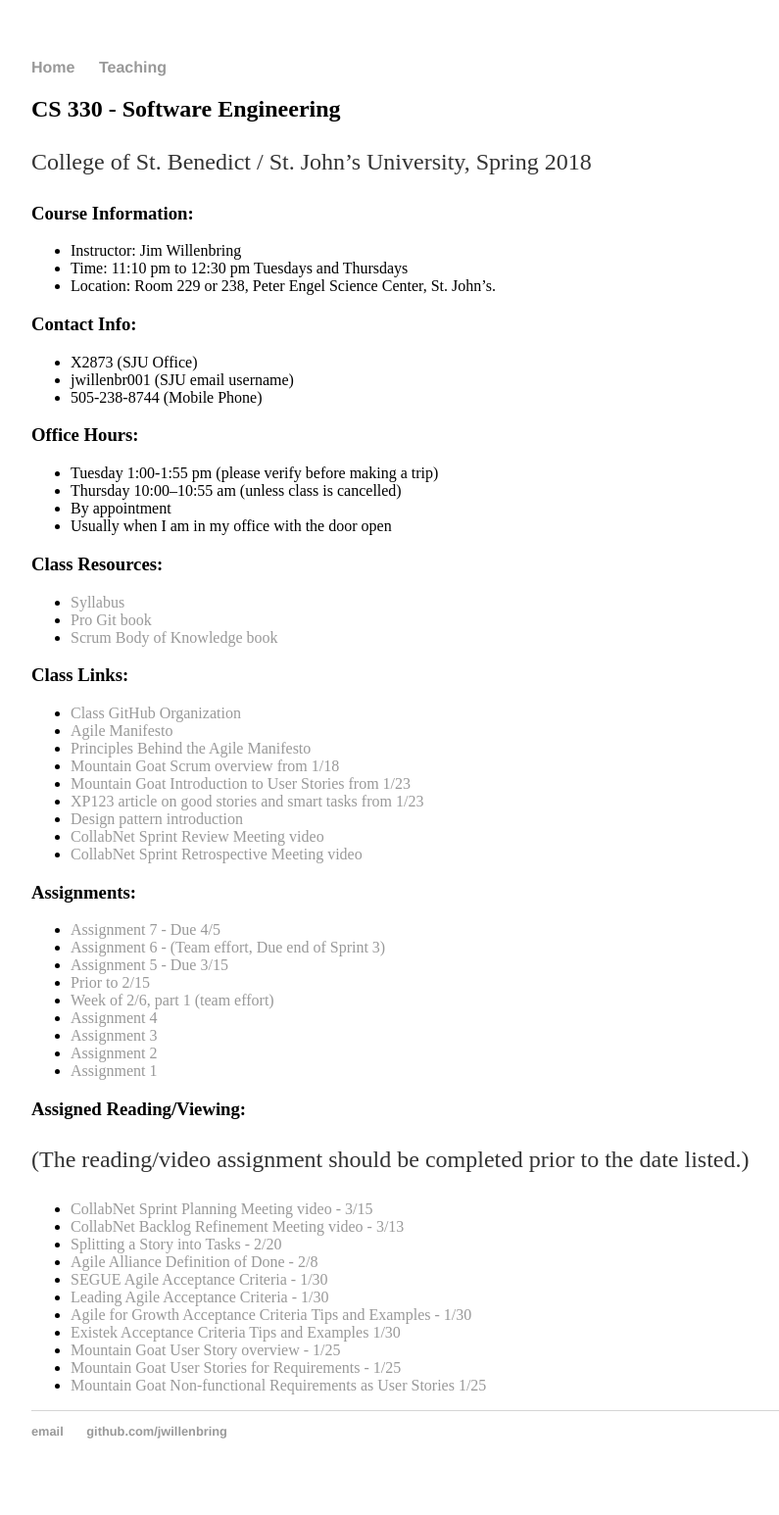
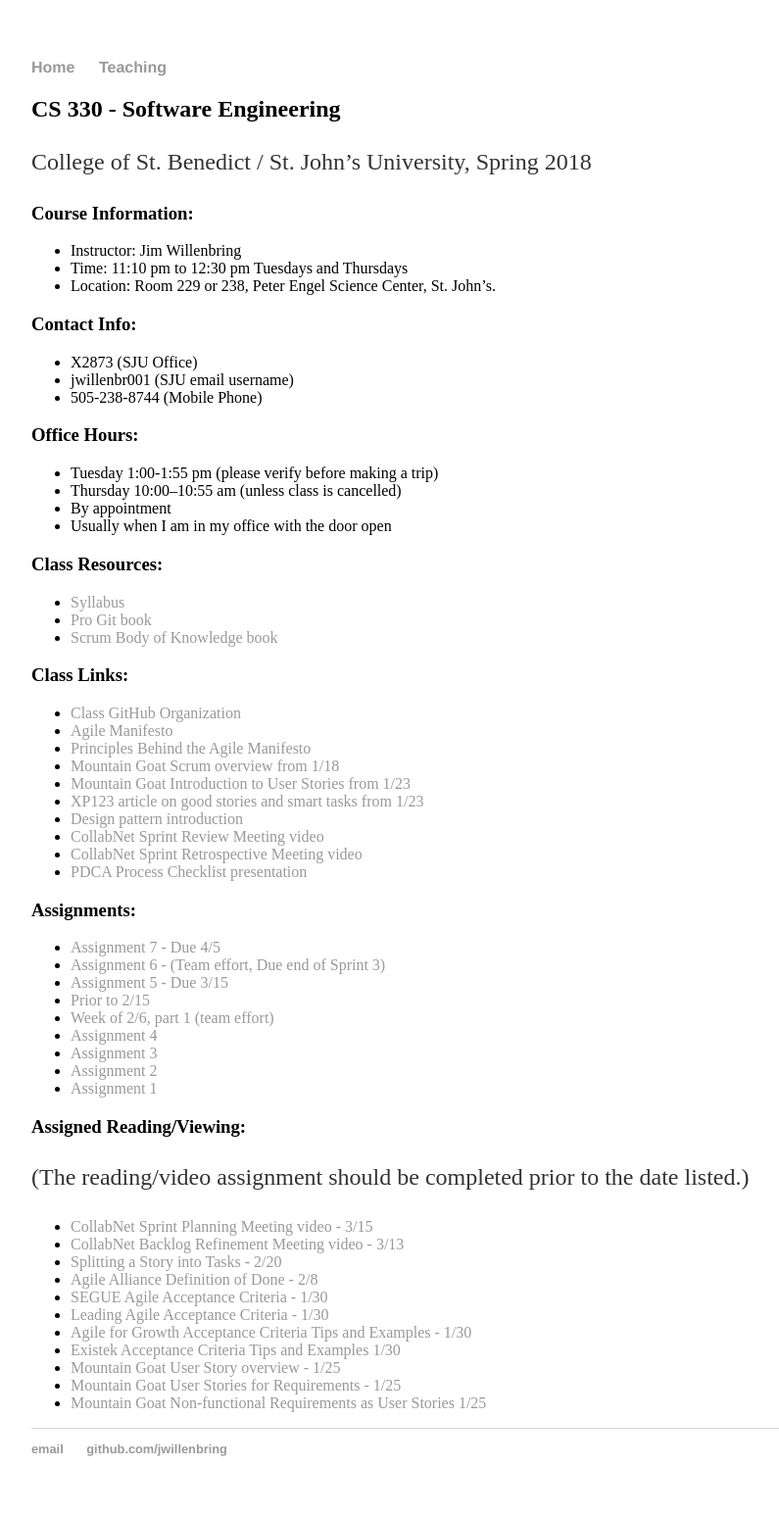
Before and after one commit to jwillenbring/jwillenbring.github.io, a Jekyll site: the page built from teaching/2018-Spring-CS330/index.md, in a window 1280 px wide. Shown: the whole page at 98% size, without its empty margins (160-955 px from the left). Built offline with Jekyll 4.4.1, drawn with Linux system fonts in a browser that asks for light colours; our own code applies the rules of GitHub Pages for plain Markdown files.

Commit message:
Update index.md
Added PDCA slides

```diff
--- a/teaching/2018-Spring-CS330/index.md
+++ b/teaching/2018-Spring-CS330/index.md
@@ -37,6 +37,7 @@ College of St. Benedict / St. John's University, Spring 2018
   * [Design pattern introduction](https://www.slideshare.net/abhisheksagi/design-patterns-10468437)
   * [CollabNet Sprint Review Meeting video](https://www.youtube.com/watch?v=cbJinz6TieI)
   * [CollabNet Sprint Retrospective Meeting video](https://www.youtube.com/watch?v=rZ8I0ATrauM)
+  * [PDCA Process Checklist presentation](https://drive.google.com/open?id=1hiaJ49tem0HYaEm4ggLuAwkxgYQnEDLs)
 
 ### Assignments:
 
```
